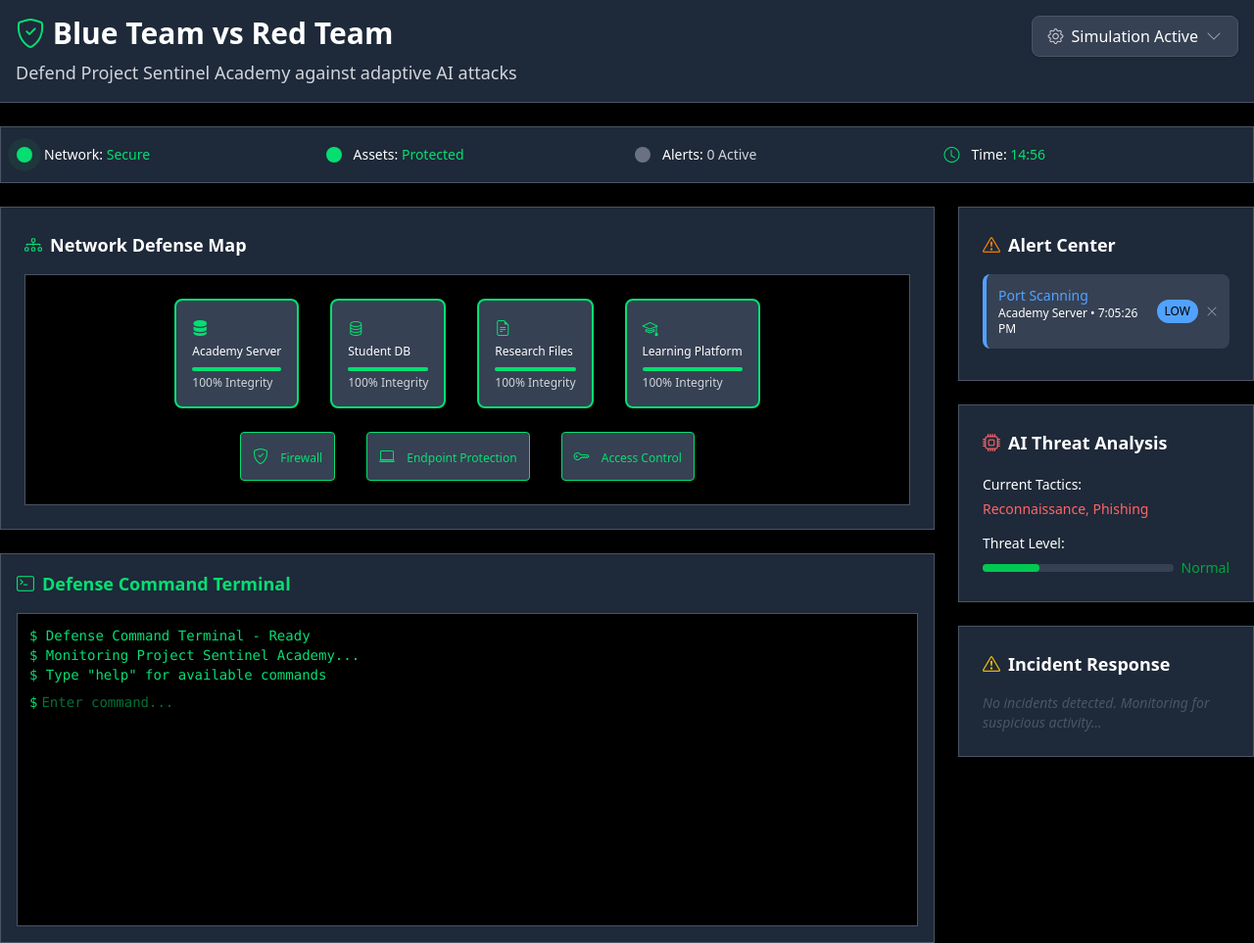
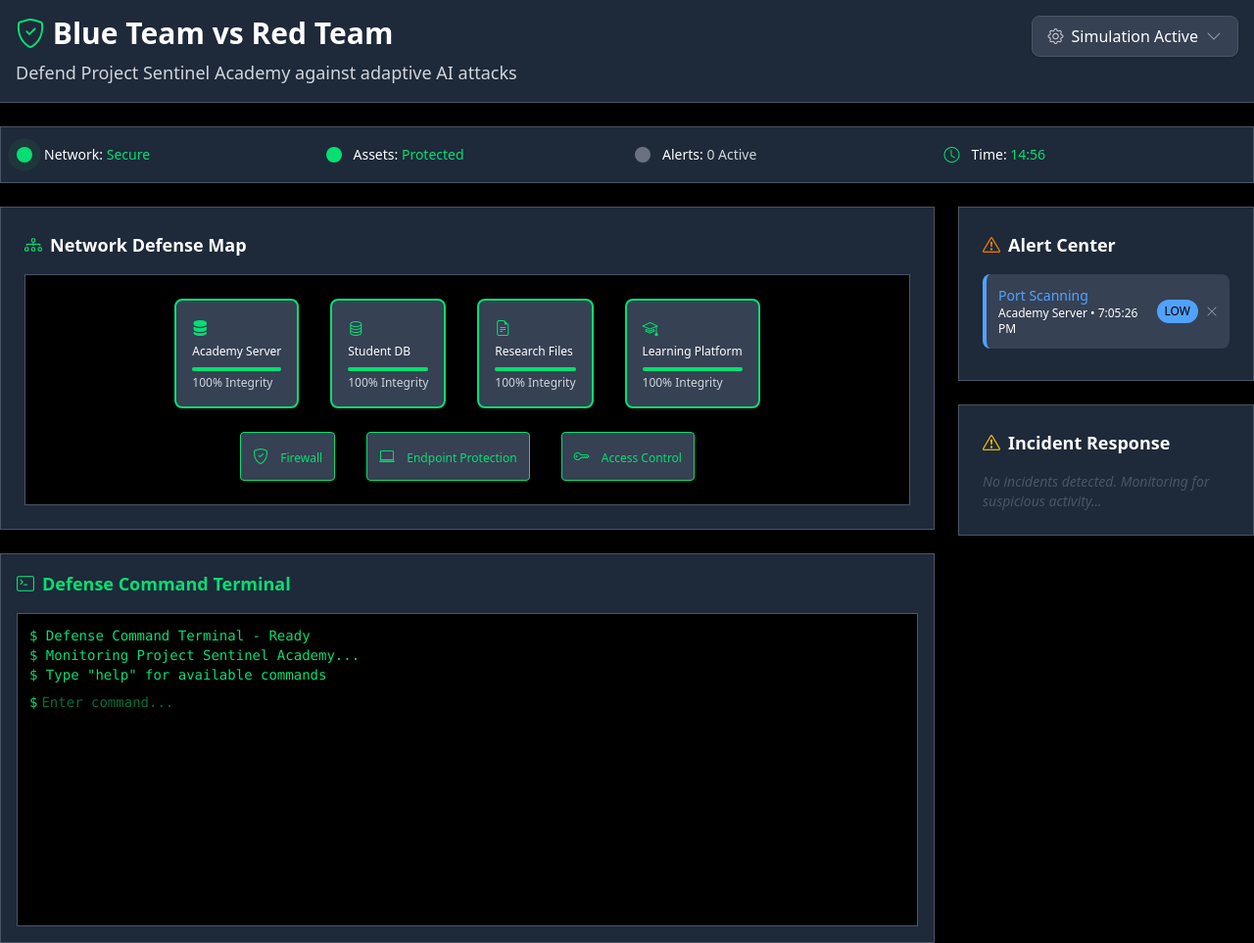
Before and after one commit to MACantara/CyberQuest, a Flask app: template app/templates/blue-team-vs-red-team-mode/dashboard.html in a window 1280 px wide. Shown: the whole page at 98% size. Run offline with Flask 3, Linux system fonts and the light colour scheme; the template is opened without the code that fills it, so the values that code supplies are empty; parts of the project's set-up code (start-up, migrations or seed data) failed here and were passed over; some libraries are stand-ins or nearby versions.

Commit message:
Remove the AI Threat Analysis panel and its associated functionalities (#200)

```diff
--- a/app/static/js/blue-team-vs-red-team-mode/ai-engine.js
+++ b/app/static/js/blue-team-vs-red-team-mode/ai-engine.js
@@ -257,10 +257,6 @@ class AIEngine {
 
         if (Math.random() < progressProbability && this.currentPhase < this.attackPhases.length - 1) {
             this.currentPhase++;
-
-            // Update UI with new tactics
-            const newTactics = this.attackPhases.slice(Math.max(0, this.currentPhase - 1), this.currentPhase + 2);
-            this.gameController.uiManager?.updateAITactics(newTactics);
         }
     }
 
--- a/app/static/js/blue-team-vs-red-team-mode/ui-manager.js
+++ b/app/static/js/blue-team-vs-red-team-mode/ui-manager.js
@@ -14,7 +14,6 @@ class UIManager {
         this.updateSecurityControls();
         this.updateTimer();
         this.updateGameControls();
-        this.updateAIDifficulty();
         this.updateAlerts();
         this.updateIncidents();
     }
@@ -250,43 +249,6 @@ class UIManager {
         }
     }
 
-    updateAIDifficulty() {
-        if (!this.gameController.aiEngine) return;
-
-        const difficulty = this.gameController.aiEngine.getDifficulty();
-        const difficultyBar = document.getElementById('difficulty-bar');
-        const difficultyText = document.getElementById('difficulty-text');
-
-        if (difficultyBar) {
-            difficultyBar.style.width = `${difficulty.value}%`;
-
-            // Update color based on difficulty
-            difficultyBar.className = 'h-2 rounded-full transition-all duration-500';
-            if (difficulty.value < 40) {
-                difficultyBar.classList.add('bg-green-500');
-            } else if (difficulty.value < 70) {
-                difficultyBar.classList.add('bg-orange-500');
-            } else {
-                difficultyBar.classList.add('bg-red-500');
-            }
-        }
-
-        if (difficultyText) {
-            difficultyText.textContent = difficulty.level;
-            difficultyText.className = `text-sm ${difficulty.value < 40 ? 'text-green-600' : difficulty.value < 70 ? 'text-orange-600' : 'text-red-600'}`;
-        }
-    }
-
-    updateAITactics(tactics) {
-        const tacticsElement = document.getElementById('ai-tactics');
-        if (tacticsElement && tactics) {
-            const formattedTactics = tactics.map(tactic =>
-                tactic.charAt(0).toUpperCase() + tactic.slice(1).replace('-', ' ')
-            ).join(', ');
-            tacticsElement.textContent = formattedTactics;
-        }
-    }
-
     addAlert(alert) {
         const alertCenter = document.getElementById('alert-center');
         if (!alertCenter) return;
--- a/app/templates/blue-team-vs-red-team-mode/dashboard.html
+++ b/app/templates/blue-team-vs-red-team-mode/dashboard.html
@@ -1,4 +1,3 @@
-<!-- TODO: Remove the AI Threat Analysis panel -->
 <!-- TODO: Add max-height to the Incident Response panel -->
 <!-- TODO (guidance retained) - In the #file:dashboard.html
      TODO 1: Move the AI Threat Analysis and Incident Response sections onto the same row as
@@ -323,28 +322,6 @@
                     </div>
                 </div>
 
-                <!-- AI Evolution -->
-                <div class="bg-gray-800 border border-gray-600 p-6 window-content">
-                    <h3 class="text-lg font-semibold text-white mb-4 flex items-center">
-                        <i class="bi bi-cpu me-2 text-red-400"></i>AI Threat Analysis
-                    </h3>
-                    <div class="space-y-3">
-                        <div>
-                            <span class="text-sm font-medium text-white">Current Tactics:</span>
-                            <div id="ai-tactics" class="text-sm text-red-400 mt-1">Reconnaissance, Phishing</div>
-                        </div>
-                        <div>
-                            <span class="text-sm font-medium text-white">Threat Level:</span>
-                            <div class="flex items-center mt-1">
-                                <div class="flex-1 bg-gray-700 rounded-full h-2 me-2">
-                                    <div id="difficulty-bar" class="bg-orange-500 h-2 rounded-full" style="width: 30%"></div>
-                                </div>
-                                <span id="difficulty-text" class="text-sm text-orange-400">Normal</span>
-                            </div>
-                        </div>
-                    </div>
-                </div>
-
                 <!-- Incident Response Panel -->
                 <div class="bg-gray-800 border border-gray-600 p-6 window-content">
                     <h3 class="text-lg font-semibold text-white mb-4 flex items-center">
```
